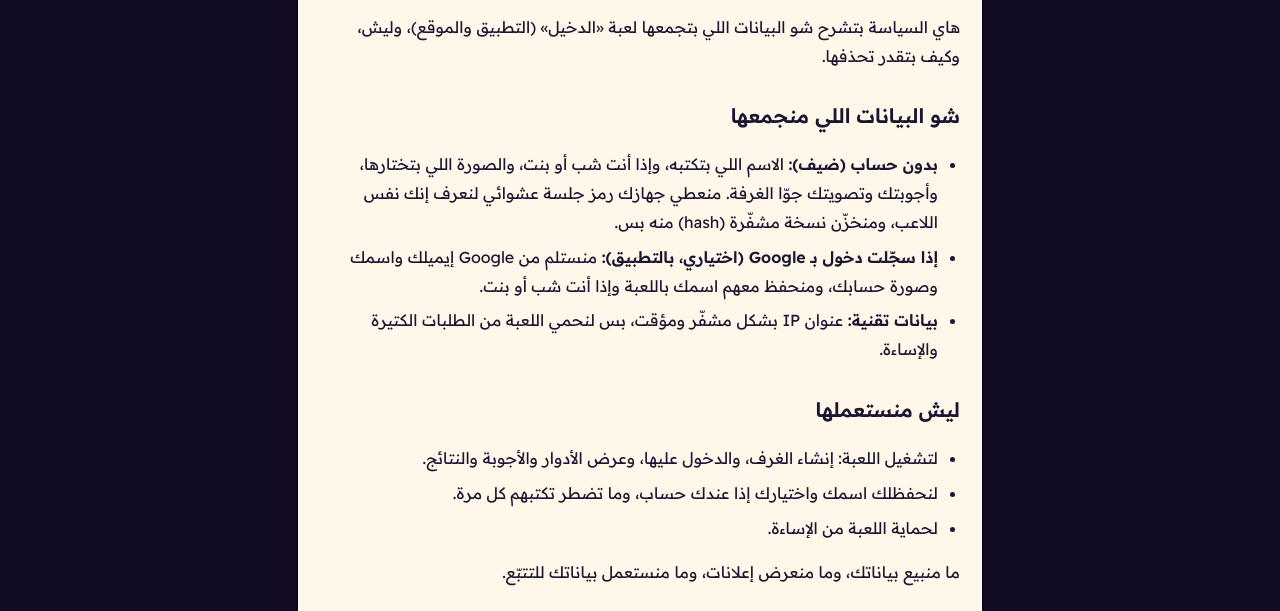
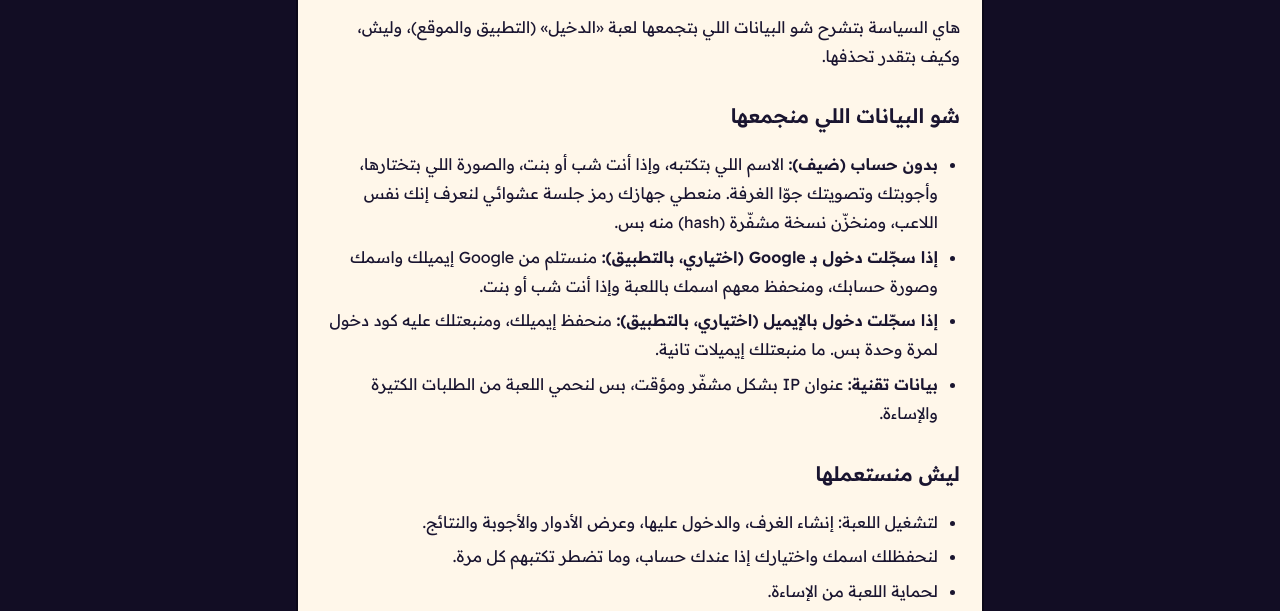
Before and after one commit to Mahmoud-Shehadeh/aldakheel-legal, a plain HTML site: page privacy.html in a window 1280 px wide. Shown: the part 189-800 px from the top of the page. Drawn offline with Linux system fonts and the light colour scheme; a web font is replaced by a local one.

Commit message:
Privacy: email sign-in
Co-Authored-By: Claude Opus 5.5 <noreply@anthropic.com>

```diff
--- a/privacy.html
+++ b/privacy.html
@@ -21,6 +21,7 @@
       <ul>
         <li><strong>بدون حساب (ضيف):</strong> الاسم اللي بتكتبه، وإذا أنت شب أو بنت، والصورة اللي بتختارها، وأجوبتك وتصويتك جوّا الغرفة. منعطي جهازك رمز جلسة عشوائي لنعرف إنك نفس اللاعب، ومنخزّن نسخة مشفّرة (hash) منه بس.</li>
         <li><strong>إذا سجّلت دخول بـ Google (اختياري، بالتطبيق):</strong> منستلم من Google إيميلك واسمك وصورة حسابك، ومنحفظ معهم اسمك باللعبة وإذا أنت شب أو بنت.</li>
+        <li><strong>إذا سجّلت دخول بالإيميل (اختياري، بالتطبيق):</strong> منحفظ إيميلك، ومنبعتلك عليه كود دخول لمرة وحدة بس. ما منبعتلك إيميلات تانية.</li>
         <li><strong>بيانات تقنية:</strong> عنوان IP بشكل مشفّر ومؤقت، بس لنحمي اللعبة من الطلبات الكتيرة والإساءة.</li>
       </ul>
 
```
